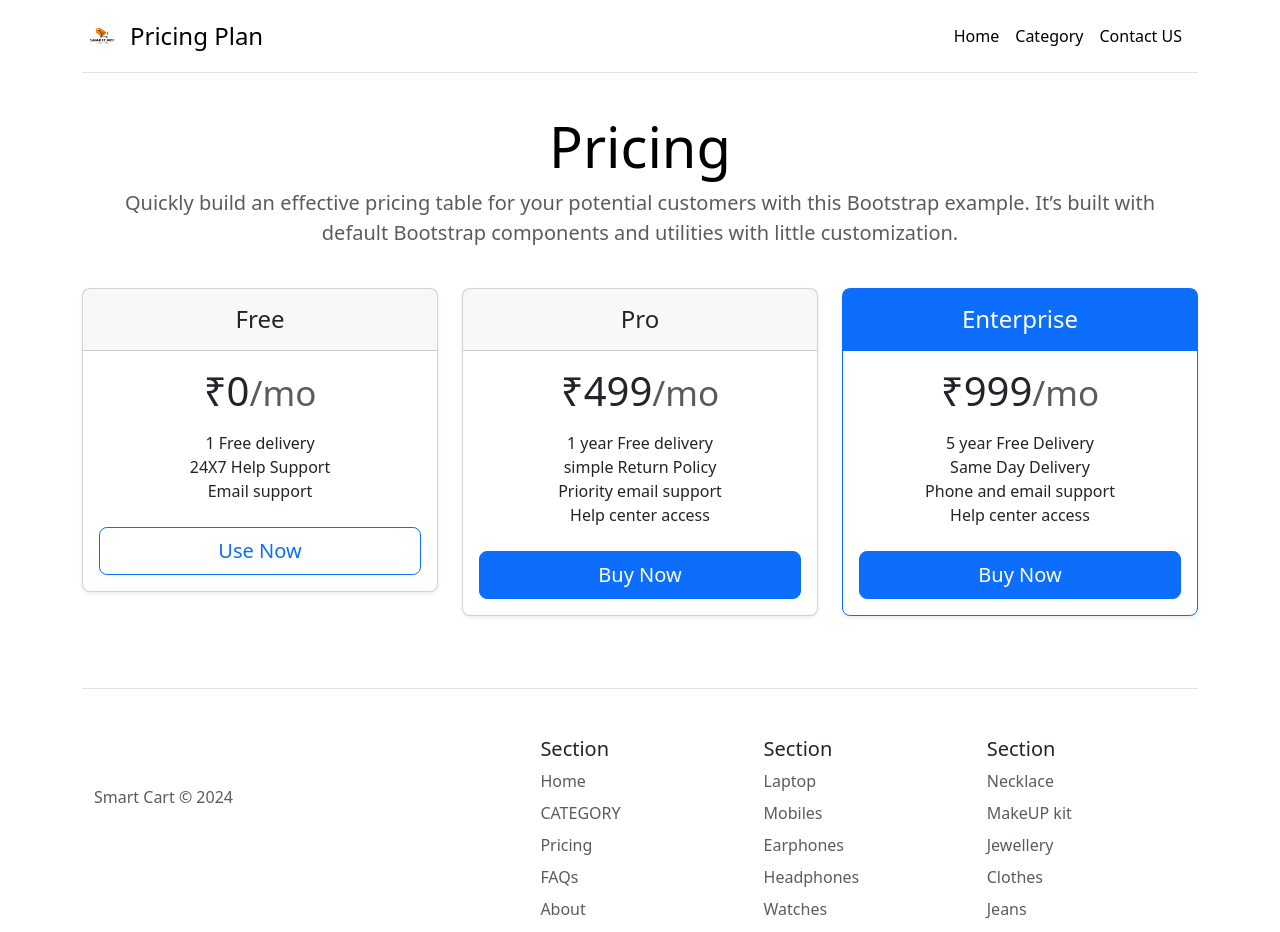
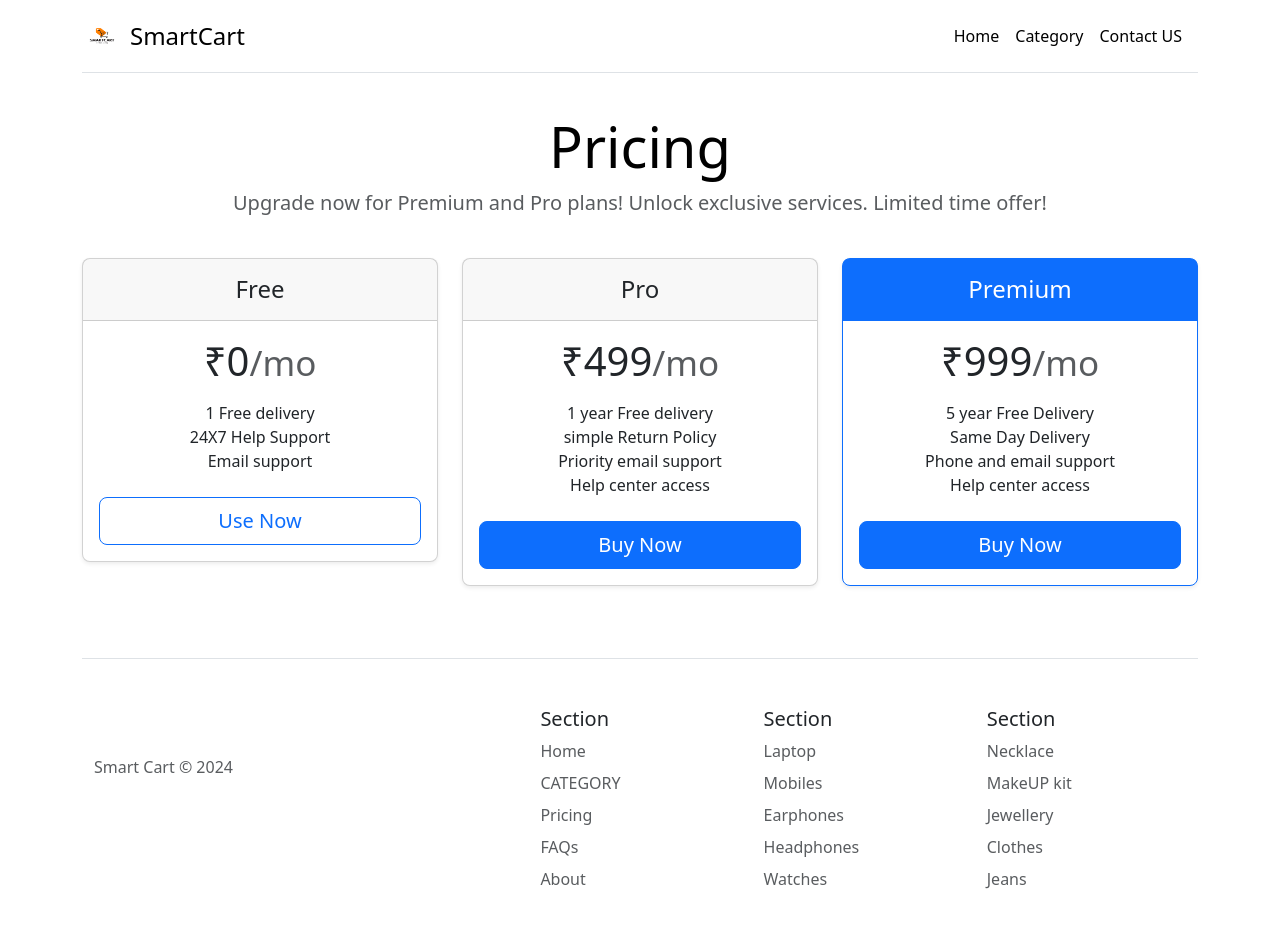
Before and after one commit to OctoEcho/Pricing_plan, a plain HTML site: page index.html in a window 1280 px wide. Drawn offline with nearby package versions, Linux system fonts and the light colour scheme.

Commit message:
Update index.html

```diff
--- a/index.html
+++ b/index.html
@@ -3,7 +3,7 @@
 <head>
     <meta charset="UTF-8">
     <meta name="viewport" content="width=device-width, initial-scale=1.0">
-    <title>Document</title>
+    <title>Sharangha _ Pricing Plan</title>
 </head>
 <link href="https://cdn.jsdelivr.net/npm/bootstrap@5.3.3/dist/css/bootstrap.min.css" rel="stylesheet" integrity="sha384-QWTKZyjpPEjISv5WaRU9OFeRpok6YctnYmDr5pNlyT2bRjXh0JMhjY6hW+ALEwIH" crossorigin="anonymous">
 <body>
@@ -12,7 +12,7 @@
           <div class="d-flex flex-column flex-md-row align-items-center pb-3 mb-4 border-bottom">
             <a href="/" class="d-flex align-items-center link-body-emphasis text-decoration-none">
               <img src="./logo.png" width="40" height="32" class="me-2" viewBox="0 0 118 94" role="img"><title>Bootstrap</title><path fill-rule="evenodd" clip-rule="evenodd" d="M24.509 0c-6.733 0-11.715 5.893-11.492 12.284.214 6.14-.064 14.092-2.066 20.577C8.943 39.365 5.547 43.485 0 44.014v5.972c5.547.529 8.943 4.649 10.951 11.153 2.002 6.485 2.28 14.437 2.066 20.577C12.794 88.106 17.776 94 24.51 94H93.5c6.733 0 11.714-5.893 11.491-12.284-.214-6.14.064-14.092 2.066-20.577 2.009-6.504 5.396-10.624 10.943-11.153v-5.972c-5.547-.529-8.934-4.649-10.943-11.153-2.002-6.484-2.28-14.437-2.066-20.577C105.214 5.894 100.233 0 93.5 0H24.508zM80 57.863C80 66.663 73.436 72 62.543 72H44a2 2 0 01-2-2V24a2 2 0 012-2h18.437c9.083 0 15.044 4.92 15.044 12.474 0 5.302-4.01 10.049-9.119 10.88v.277C75.317 46.394 80 51.21 80 57.863zM60.521 28.34H49.948v14.934h8.905c6.884 0 10.68-2.772 10.68-7.727 0-4.643-3.264-7.207-9.012-7.207zM49.948 49.2v16.458H60.91c7.167 0 10.964-2.876 10.964-8.281 0-5.406-3.903-8.178-11.425-8.178H49.948z" fill="currentColor"></path></svg>
-              <span class="fs-4">Pricing Plan</span>
+              <span class="fs-4">SmartCart</span>
             </a>
 
             <nav class="d-inline-flex mt-2 mt-md-0 ms-md-auto">
@@ -25,7 +25,7 @@
 
           <div class="pricing-header p-3 pb-md-4 mx-auto text-center">
             <h1 class="display-4 fw-normal text-body-emphasis">Pricing</h1>
-            <p class="fs-5 text-body-secondary">Quickly build an effective pricing table for your potential customers with this Bootstrap example. It’s built with default Bootstrap components and utilities with little customization.</p>
+            <p class="fs-5 text-body-secondary">Upgrade now for Premium and Pro plans! Unlock exclusive services. Limited time offer!</p>
           </div>
         </header>
 
@@ -68,7 +68,7 @@
             <div class="col">
               <div class="card mb-4 rounded-3 shadow-sm border-primary">
                 <div class="card-header py-3 text-bg-primary border-primary">
-                  <h4 class="my-0 fw-normal">Enterprise</h4>
+                  <h4 class="my-0 fw-normal">Premium</h4>
                 </div>
                 <div class="card-body">
                   <h1 class="card-title pricing-card-title">₹999<small class="text-body-secondary fw-light">/mo</small></h1>
```
